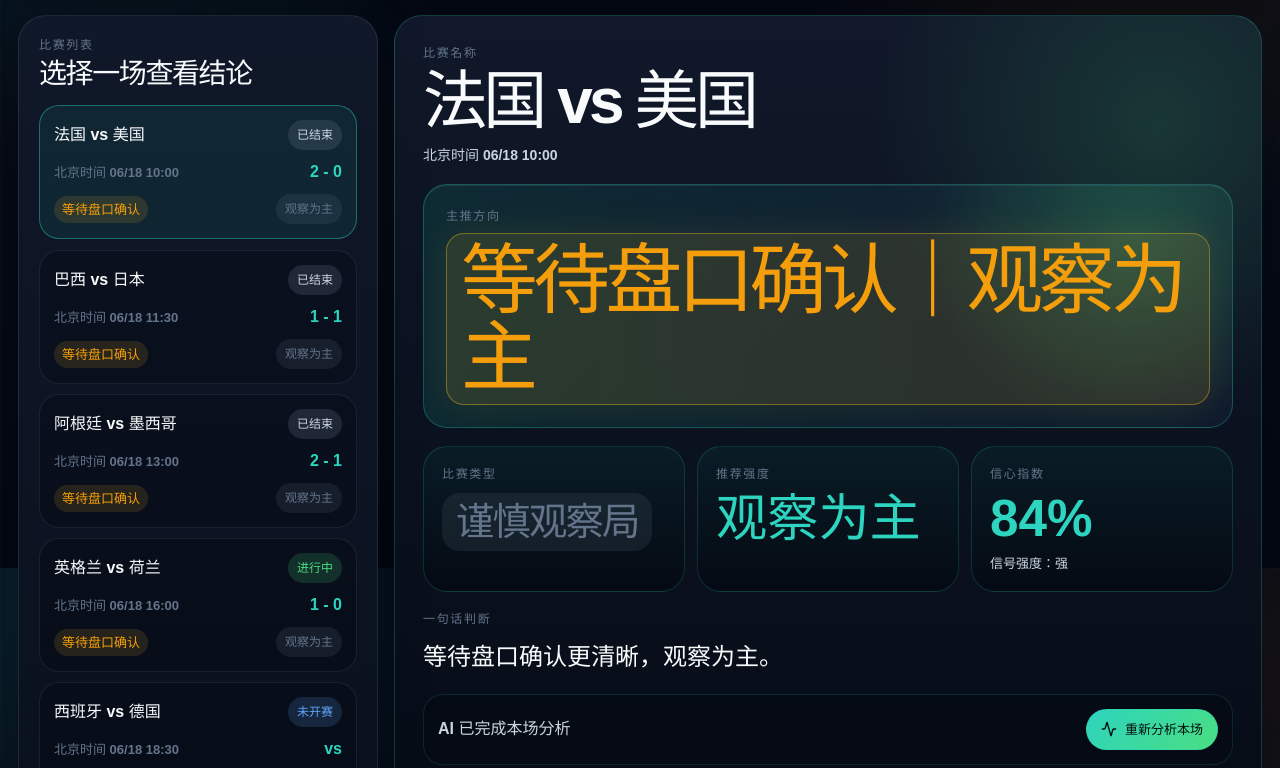
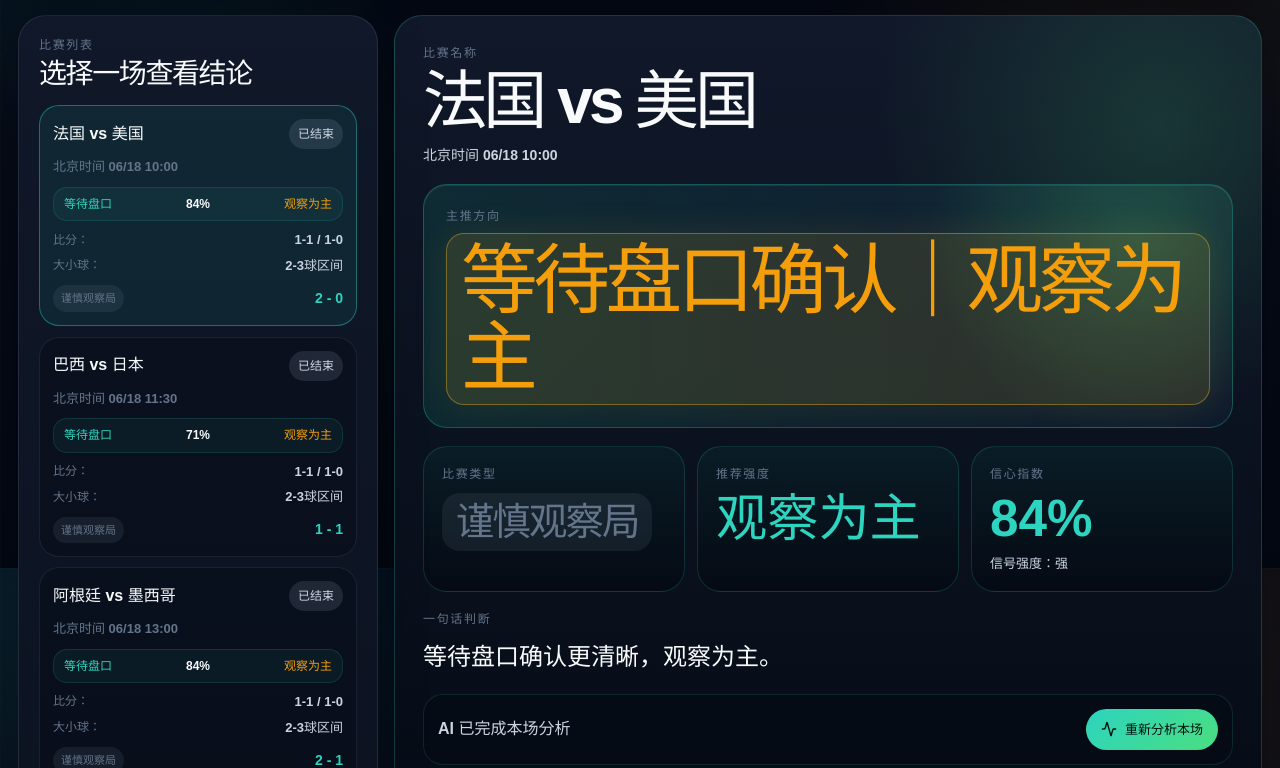
Before and after one commit to chendundun11/worldcup-betting-dashboard, a React (Vite) app: page / in a window 1280 px wide. Shown: the part 1032-1800 px from the top of the page. Built offline with nearby package versions, Linux system fonts and the light colour scheme; no server answers.

Commit message:
优化左侧快速扫盘列表

```diff
--- a/src/App.css
+++ b/src/App.css
@@ -364,7 +364,7 @@
 
 .simple-match-card {
   width: 100%;
-  padding: 14px;
+  padding: 13px;
   border: 1px solid rgba(148, 163, 184, 0.12);
   border-radius: 20px;
   color: var(--text-soft);
@@ -385,8 +385,8 @@
 }
 
 .match-card-top,
-.match-card-mid,
-.match-card-bottom {
+.match-card-signal,
+.match-card-tags {
   display: flex;
   align-items: center;
   justify-content: space-between;
@@ -394,27 +394,114 @@
 }
 
 .match-card-top strong {
+  min-width: 0;
   color: var(--text-strong);
   font-size: 16px;
+  line-height: 1.3;
 }
 
-.match-card-mid {
-  margin: 10px 0;
+.match-card-time {
+  display: block;
+  margin-top: 8px;
   color: var(--text-muted);
   font-size: 13px;
-  font-weight: 800;
+  font-weight: 900;
 }
 
-.match-card-mid b {
+.match-card-signal {
+  margin-top: 10px;
+  padding: 9px 10px;
+  border: 1px solid rgba(45, 212, 191, 0.14);
+  border-radius: 14px;
+  background: rgba(45, 212, 191, 0.06);
+}
+
+.match-card-signal strong,
+.match-card-signal span,
+.match-card-signal em {
+  min-width: 0;
+  font-size: 12px;
+  font-style: normal;
+  font-weight: 1000;
+  line-height: 1.2;
+}
+
+.match-card-signal strong {
+  color: var(--mint);
+}
+
+.match-card-signal span {
+  color: var(--text-strong);
+  font-family: var(--number);
+}
+
+.match-card-signal em {
+  color: var(--gold);
+  text-align: right;
+}
+
+.match-card-detail {
+  display: grid;
+  gap: 6px;
+  margin-top: 9px;
+}
+
+.match-card-detail span {
+  display: flex;
+  min-width: 0;
+  align-items: center;
+  justify-content: space-between;
+  gap: 10px;
+  color: var(--text-muted);
+  font-size: 12px;
+  font-weight: 900;
+  line-height: 1.4;
+}
+
+.match-card-detail strong {
+  min-width: 0;
+  color: var(--text-soft);
+  font-size: 13px;
+  font-weight: 1000;
+  line-height: 1.5;
+  text-align: right;
+}
+
+.match-card-tags {
+  margin-top: 10px;
+}
+
+.match-card-tags b {
   color: var(--mint);
   font-family: var(--number);
-  font-size: 16px;
+  font-size: 14px;
 }
 
-.match-card-bottom span {
-  color: var(--text-soft);
-  font-size: 13px;
-  line-height: 1.5;
+.match-type-pill {
+  width: fit-content;
+  padding: 5px 8px;
+  border-radius: 999px;
+  color: var(--text-muted);
+  background: rgba(148, 163, 184, 0.1);
+  font-size: 11px;
+  font-style: normal;
+  font-weight: 1000;
+  white-space: nowrap;
+}
+
+.match-type-pill.low {
+  color: var(--green);
+  background: rgba(74, 222, 128, 0.1);
+}
+
+.match-type-pill.medium {
+  color: var(--gold);
+  background: rgba(251, 191, 36, 0.1);
+}
+
+.match-type-pill.high {
+  color: var(--red);
+  background: rgba(251, 113, 133, 0.1);
 }
 
 .status-pill,
--- a/src/App.jsx
+++ b/src/App.jsx
@@ -1332,6 +1332,10 @@ function getPrimaryDisplay(match) {
   return `${direction}｜${strength}`
 }
 
+function getCompactDirectionDisplay(match) {
+  return getPrimaryDirectionDisplay(match).replace('等待盘口确认', '等待盘口')
+}
+
 function getAiConfidence(match) {
   if (!hasWdlOdds(match.odds)) return 58
 
@@ -1898,7 +1902,11 @@ function App() {
           </div>
 
           <div className="simple-match-list">
-            {dashboard.matches.map((match) => (
+            {dashboard.matches.map((match) => {
+              const matchType = getMatchType(match)
+              const scoreReference = getScoreReferencePair(match)
+
+              return (
                 <button
                   className={
                     selectedMatch.id === match.id
@@ -1917,20 +1925,29 @@ function App() {
                       {statusConfig[match.status].label}
                     </span>
                   </div>
-                <div className="match-card-mid">
-                  <span>{formatKickoff(match.kickoff)}</span>
+                  <span className="match-card-time">{formatKickoff(match.kickoff)}</span>
+                  <div className="match-card-signal">
+                    <strong>{getCompactDirectionDisplay(match)}</strong>
+                    <span>{getAiConfidence(match)}%</span>
+                    <em>{getRecommendationStrength(match)}</em>
+                  </div>
+                  <div className="match-card-detail">
+                    <span>
+                      比分：<strong>{scoreReference.main} / {scoreReference.backup}</strong>
+                    </span>
+                    <span>
+                      大小球：<strong>{getTotalGoalsDirection(match)}</strong>
+                    </span>
+                  </div>
+                  <div className="match-card-tags">
+                    <em className={`match-type-pill ${matchType.tone}`}>
+                      {matchType.label}
+                    </em>
                     <b>{getScoreText(match)}</b>
                   </div>
-                <div className="match-card-bottom">
-                  <span className={isSkipPrimary(match) ? 'skip-text' : ''}>
-                    {getPrimaryDirectionDisplay(match)}
-                  </span>
-                  <em className={`risk-tag ${getMatchType(match).tone}`}>
-                    {getRecommendationStrength(match)}
-                  </em>
-                </div>
                 </button>
-            ))}
+              )
+            })}
           </div>
         </aside>
 
```
Lines whose indentation alone changed are shown as unchanged.
